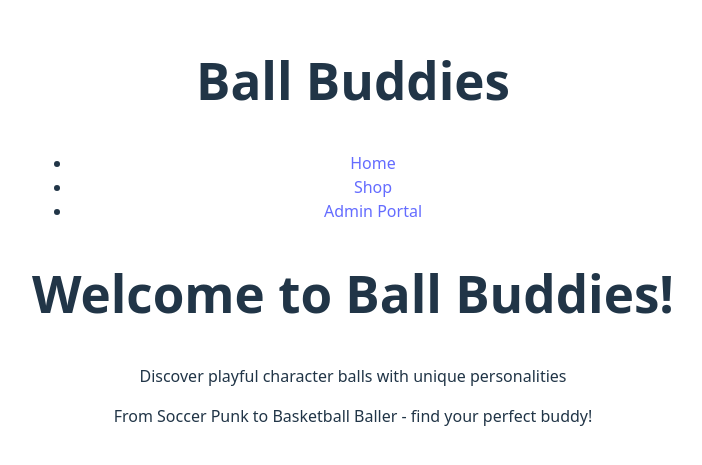
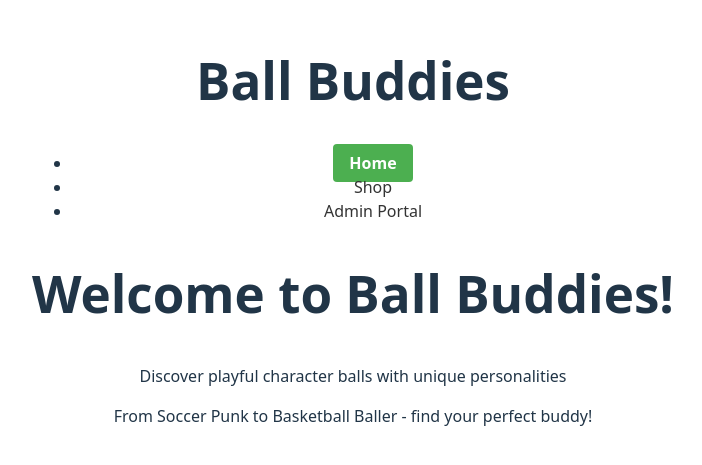
Before and after one commit to cainlucastapp/ball-buddies, a React (Vite) app: page / in a window 1280 px wide. Shown: the part 173-638 px from the top of the page, without its empty margins (287-989 px from the left). Built offline with nearby package versions, Linux system fonts and the light colour scheme.

Commit message:
changes Link to NavLink in Navbar

```diff
--- a/src/components/Navbar.jsx
+++ b/src/components/Navbar.jsx
@@ -1,5 +1,7 @@
 // src/components/Navbar.jsx
-import { Link } from "react-router-dom"
+
+// Dependancies
+import { NavLink } from "react-router-dom"
 import "../styles/components/Navbar.css"
 
 const Navbar = () => {
@@ -9,9 +11,9 @@ const Navbar = () => {
                 <h1>Ball Buddies</h1>
             </div>
             <ul className="nav-links">
-                <li><Link to="/">Home</Link></li>
-                <li><Link to="/shop">Shop</Link></li>
-                <li><Link to="/admin">Admin Portal</Link></li>
+                <li><NavLink to="/" className={({ isActive }) => isActive ? "active" : ""}>Home</NavLink></li>
+                <li><NavLink to="/shop" className={({ isActive }) => isActive ? "active" : ""}>Shop</NavLink></li>
+                <li><NavLink to="/admin" className={({ isActive }) => isActive ? "active" : ""}>Admin Portal</NavLink></li>
             </ul>
         </nav>
     )
--- a/src/styles/components/Navbar.css
+++ b/src/styles/components/Navbar.css
@@ -0,0 +1,19 @@
+/* src/styles/components/Navbar.css */
+
+.nav-links a {
+    color: #333;
+    text-decoration: none;
+    padding: 0.5rem 1rem;
+    border-radius: 4px;
+    transition: background-color 0.3s;
+}
+
+.nav-links a:hover {
+    background-color: #f0f0f0;
+}
+
+.nav-links a.active {
+    background-color: #4CAF50;
+    color: white;
+    font-weight: 600;
+}
```
